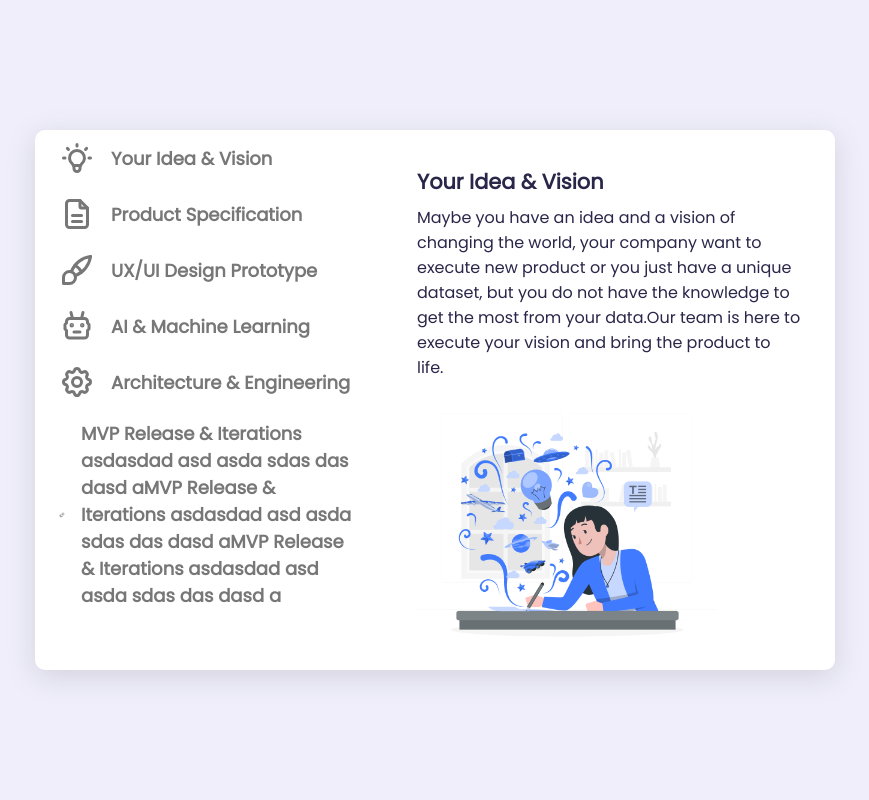
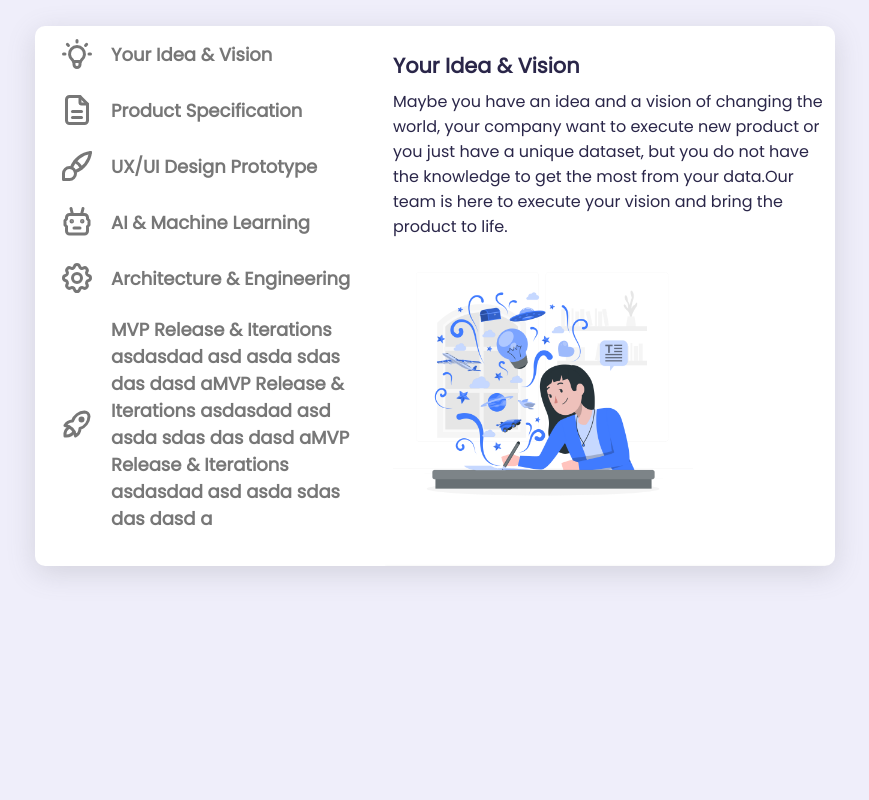
Before and after one commit to LuisSarmientoM/ui, a plain HTML site: page tabs/01/index.html in a window 1280 px wide. Shown: the whole page, without its empty margins (205-1074 px from the left). Drawn offline with Linux system fonts and the light colour scheme.

Commit message:
Fix svg styles & auto scroll calculating

```diff
--- a/tabs/01/script.js
+++ b/tabs/01/script.js
@@ -3,7 +3,7 @@ const activeSection = document.querySelector(hash);
 const container = document.querySelector(".tab-content-wrapper");
 const sections = container.querySelectorAll("section[id]");
 
-container.scrollTo(0, activeSection.offsetTop - 50);
+container.scrollTo(0, activeSection.offsetTop - 70);
 
 container.addEventListener("scroll", navHighlighter);
 const tabActive = document.querySelector('.tabs_active');
--- a/tabs/01/style.css
+++ b/tabs/01/style.css
@@ -12,7 +12,9 @@ body {
     display: flex;
     justify-content: center;
     align-items: center;
-    height: 100vh;
+    flex-direction: column;
+    /* height: 100vh; */
+    overflow: hidden;
     padding: 16px;
     background-color: var(--body-background);
 }
@@ -63,8 +65,16 @@ body {
     min-width: 300px;
     color: var(--secondary);
     transition: all 0.45s ease-in-out;
-    padding: 12px 24px;
     scroll-behavior: smooth;
+}
+
+.tab-content {
+    display: block;
+    font-size: 1rem;
+    padding: 24px 8px;
+    height: 540px;
+    transition: all 0.45s ease-in-out;
+    box-shadow: 0px 2px 1px -1px rgba(0, 0, 0, .2), 0px 1px 1px 0px rgba(0, 0, 0, .14), 0px 1px 3px 0px rgba(0, 0, 0, .12);
 }
 
 .tab-content h2 {
@@ -73,15 +83,6 @@ body {
     font-weight: 600;
     margin-top: 0px;
     margin-bottom: 8px;
-}
-
-.tab-content {
-    display: block;
-    font-size: 1rem;
-    padding: 24px 8px;
-    width: 400px;
-    height: 540px;
-    transition: all 0.45s ease-in-out;
 }
 
 .tab-content img {
@@ -123,7 +124,6 @@ body {
     top: var(--tab-top);
     background-color: var(--primary);
     transition: all 300ms ease;
-
 }
 
 .tabs a img {
@@ -143,6 +143,7 @@ body {
     width: 36px;
     height: 36px;
     stroke: var(--secondary-light);
+    flex: 0 0 36px;
 }
 
 .tabs .active svg,
```
